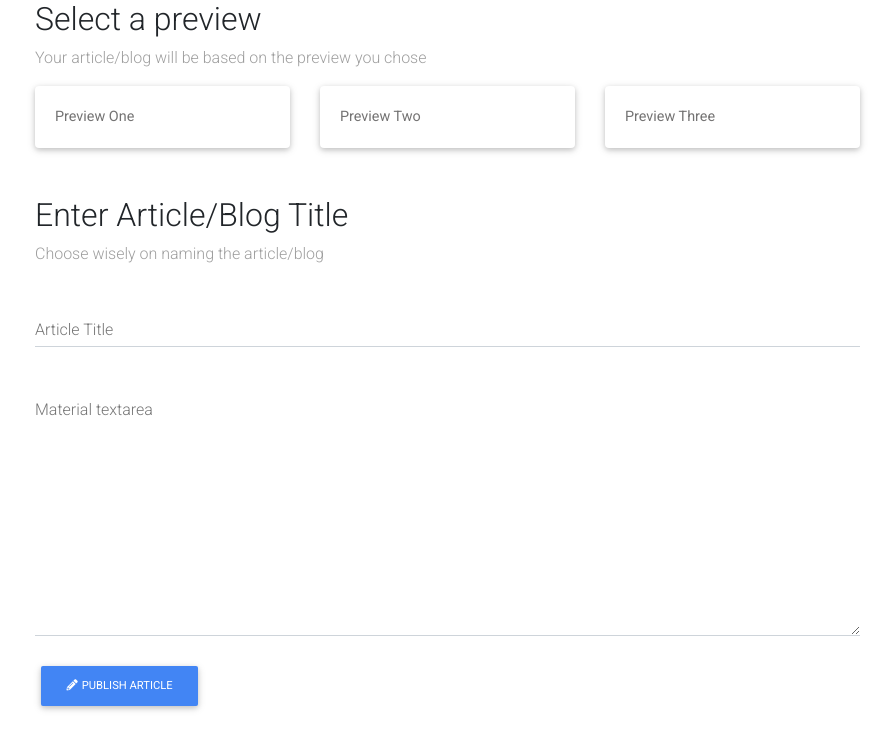
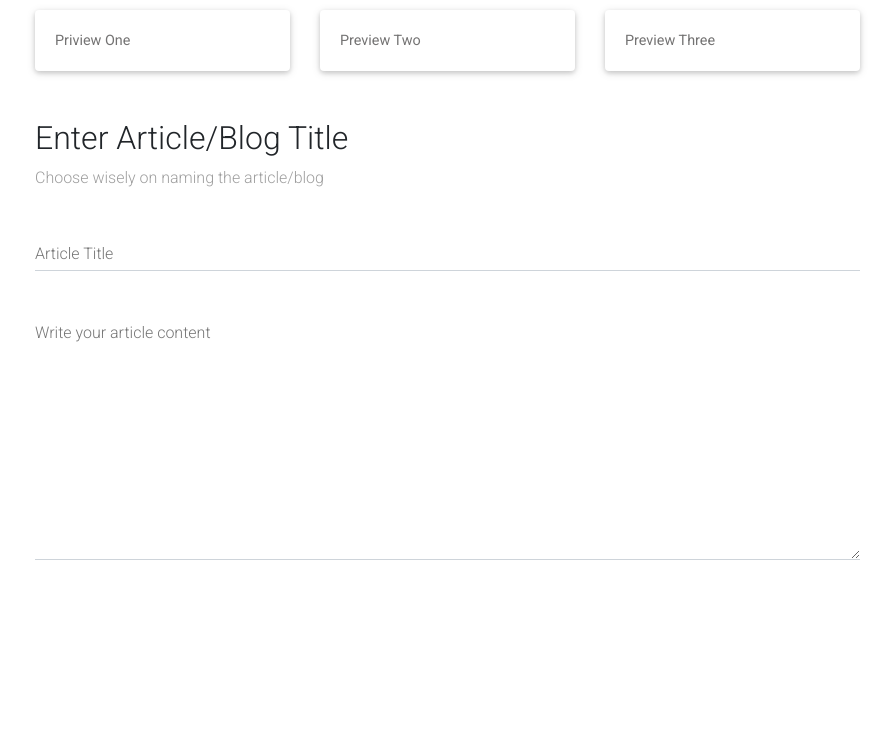
Before and after one commit to fredrekt/dossiere, a React (Create React App) app in the folder frontend/: page /create-post in a window 1280 px wide. Shown: the top 750 px of the page, without its empty margins (50-944 px from the left). Built offline with nearby package versions, Linux system fonts and the light colour scheme.

Commit message:
Modified Admin Create Post/Article (now with scroll)

```diff
--- a/frontend/src/components/Admin/ManagePosts/CreatePost.js
+++ b/frontend/src/components/Admin/ManagePosts/CreatePost.js
@@ -5,7 +5,7 @@ import { MDBContainer, MDBRow, MDBCol,
 
 const CreatePost = () => {
     return (
-        <MDBContainer>
+        <MDBContainer className="create-post-container">
             <h2>
                 Select a preview
             </h2>
@@ -14,11 +14,12 @@ const CreatePost = () => {
             </p>
             <MDBRow>
                 <MDBCol md="3">
-                    <a rel="noopener noreferrer" target="_blank" href="https://www.npmjs.com/package/bs-stepper">
+                    <a href="#!">
+                        <input type="radio"/>
                         <MDBCard className="card-hover">
                             <MDBCardBody>
                                 <MDBCardText>
-                                    Preview One
+                                    Priview One
                                 </MDBCardText>
                             </MDBCardBody>
                         </MDBCard>
@@ -62,13 +63,46 @@ const CreatePost = () => {
             </MDBRow>
             <MDBRow>
                 <MDBCol md="9">
-                    <MDBInput type="textarea" label="Material textarea" rows="10" />
+                    <MDBInput type="textarea" label="Write your article content" rows="10" />
                 </MDBCol>
             </MDBRow>
             {/* <div class="custom-control custom-checkbox">
                 <input type="checkbox" class="custom-control-input" id="defaultUnchecked"/>
                 <label class="custom-control-label" for="defaultUnchecked">Default unchecked</label>
             </div> */}
+            <div className="mt-5">
+                <h2>
+                    Select how many sections you want
+                </h2>
+                <p className="grey-text">
+                    Choose below to add to your sections
+                </p>
+            </div>
+            <MDBRow>
+                <MDBCol md="6">
+                    <select className="browser-default custom-select">
+                    <option>Choose your option</option>
+                    <option value="1">Option 1</option>
+                    <option value="2">Option 2</option>
+                    <option value="3">Option 3</option>
+                    </select>
+                </MDBCol>
+                <MDBCol md="3">
+                    <MDBBtn size="sm" className="mt-1">
+                        +
+                    </MDBBtn>
+                </MDBCol>
+            </MDBRow>
+            <MDBRow>
+                <MDBCol md="9">
+                    <MDBInput label="Section Title"/>
+                </MDBCol>
+            </MDBRow>
+            <MDBRow>
+                <MDBCol md="9">
+                    <MDBInput type="textarea" label="Write your section content" rows="10" />
+                </MDBCol>
+            </MDBRow>
             <MDBBtn size="md" color="primary">
             <MDBIcon className="mr-1" icon="pencil-alt"/>Publish Article
             </MDBBtn>
```
